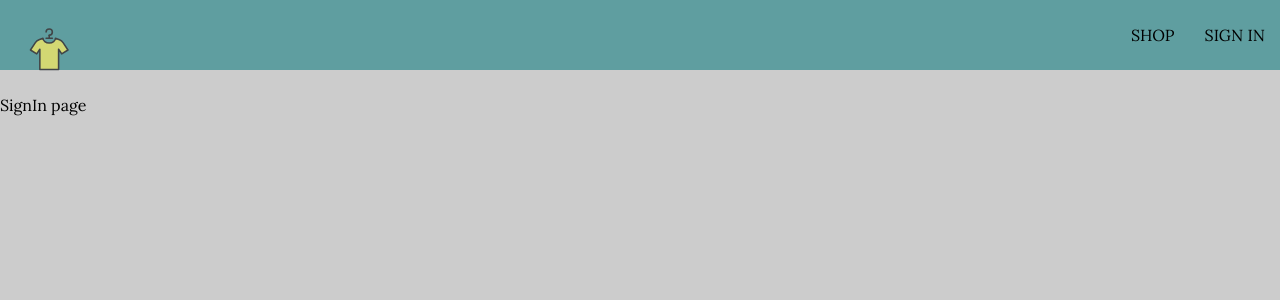
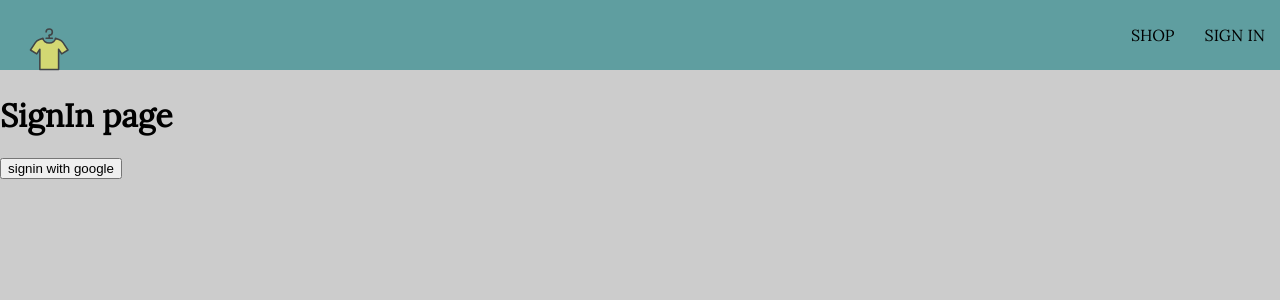
Before and after one commit to Pieter1821/ElegantWear, a React (Vite) app: page /sign-in in a window 1280 px wide. Shown: the top 300 px of the page. Built offline with nearby package versions, Linux system fonts and the light colour scheme; no server answers.

Commit message:
added sign in component as well as firebase utils and brought in firebase libraries

```diff
--- a/src/pages/sign-in/sign-in.jsx
+++ b/src/pages/sign-in/sign-in.jsx
@@ -1,6 +1,20 @@
+
+import {signInWithGooglePopup , createUserDocumentFromAuth} from  '../../utils/firebase/firebase'
+
+
+
 const SignIn = () => {
+  const logGoogleUser = async () => {
+    const {user} = await signInWithGooglePopup();
+    const userDocRef = await createUserDocumentFromAuth(user)
+  }
     return (
-    <div>SignIn page</div>
+    <div>
+      <h1>
+      SignIn page
+      </h1>
+      <button onClick={logGoogleUser}>signin with google</button>
+      </div>
   )
 
 }
```
